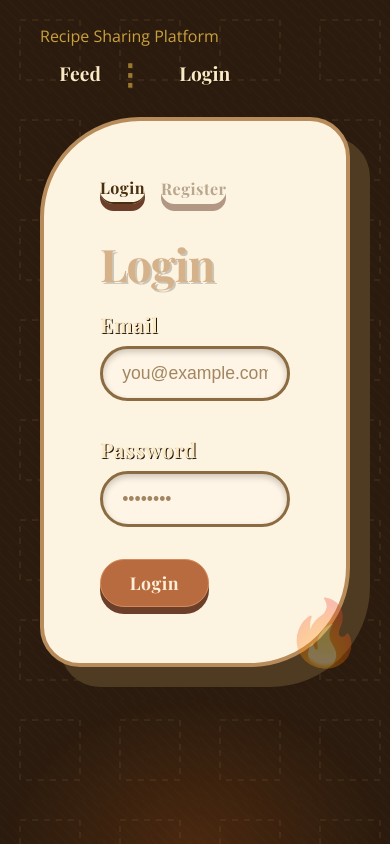
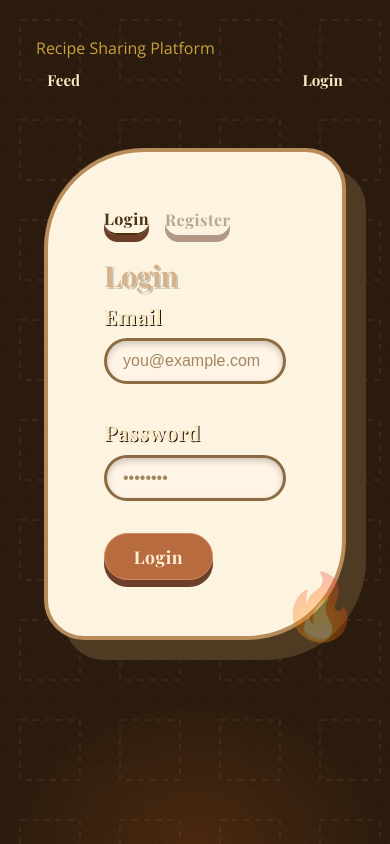
Before and after one commit to istrate-mihai/recipe-sharing-platform, a Vue app: page /login in a window 390 px wide. Built offline with nearby package versions, Linux system fonts and the light colour scheme.

Commit message:
CSS updates for mobile

```diff
--- a/src/assets/main.css
+++ b/src/assets/main.css
@@ -272,10 +272,9 @@ input.error, select.error, textarea.error {
 .err-msg {
   display: block;
   margin-top: 0.3rem;
-  color: #5a0000;
+  color: #ffa07a;
   font-size: 0.95rem;
   font-style: italic;
-  font-weight: 600;
 }
 .api-error {
   background: #b35f5f30;
@@ -283,7 +282,7 @@ input.error, select.error, textarea.error {
   padding: 1rem;
   border-radius: 20px;
   margin-bottom: 1.5rem;
-  color: #5a0000;
+  color: #ffe0d0;
 }
 
 /* ===== HomeView – recipe feed ===== */
@@ -663,9 +662,9 @@ body, .navbar, .profile-header, .not-found {
   color: #fef0d7;
 }
 
-/* Error messages – dark red for contrast on light card backgrounds */
+/* Error messages – already light red, fine */
 .err-msg {
-  color: #5a0000;
+  color: #ffb39b;
 }
 
 /* Placeholder inside light inputs – already set above, but ensure it's visible */
@@ -681,3 +680,197 @@ input::placeholder, textarea::placeholder {
   border-radius: 40px;
   text-align: center;
 }
+
+/* ===================================================================
+   RESPONSIVE — mobile first adjustments (≤ 640px)
+   =================================================================== */
+@media (max-width: 640px) {
+
+  /* ── Page padding ── */
+  body {
+    padding: 0.75rem;
+  }
+
+  /* ── Navbar ── */
+  .navbar {
+    flex-direction: column;
+    align-items: flex-start;
+    gap: 0.75rem;
+    padding: 1rem 1.2rem;
+    border-radius: 24px 24px 16px 16px;
+    margin-bottom: 1.5rem;
+  }
+
+  .navbar .brand {
+    font-size: 1.2rem;
+    padding: 0.2rem 0.6rem;
+  }
+
+  .nav-links {
+    width: 100%;
+    gap: 0;
+    justify-content: space-between;
+  }
+
+  .nav-links a,
+  .nav-links button {
+    font-size: 0.95rem;
+    padding: 0.4rem 0.7rem;
+  }
+
+  /* hide the ⋮ dividers on mobile — too cramped */
+  .nav-links a:not(:last-child)::after,
+  .nav-links button:not(:last-child)::after {
+    display: none;
+  }
+
+  /* ── Hero text ── */
+  h1 {
+    font-size: 2.2rem;
+    line-height: 1.15;
+  }
+
+  /* ── Search ── */
+  .search-input {
+    max-width: 100%;
+    font-size: 1rem;
+    padding: 0.75rem 1rem 0.75rem 3rem;
+  }
+
+  /* ── Filter bar ── */
+  .filter-bar {
+    border-radius: 24px;
+    padding: 0.8rem 1rem;
+    gap: 0.5rem;
+    margin: 1.5rem 0;
+  }
+
+  .filter-bar button {
+    font-size: 0.85rem;
+    padding: 0.4rem 0.9rem;
+  }
+
+  /* ── Recipe cards ── */
+  .recipe-card {
+    border-radius: 24px 12px 24px 12px;
+    padding: 1.2rem;
+    margin-bottom: 1.5rem;
+    box-shadow: 6px 6px 0 #4f3a22;
+  }
+
+  .recipe-card:hover {
+    transform: translate(-4px, -4px);
+    box-shadow: 10px 10px 0 #4d7a4d;
+  }
+
+  .recipe-card .card-image {
+    height: 140px;
+    border-radius: 16px 8px 0 0;
+  }
+
+  /* ── Recipe detail page ── */
+  .recipe {
+    padding: 1.2rem;
+    border-radius: 24px;
+  }
+
+  .recipe-hero-image {
+    height: 200px;
+    border-radius: 16px;
+  }
+
+  .recipe-footer {
+    flex-direction: column;
+    gap: 0.8rem;
+    align-items: flex-start;
+  }
+
+  .owner-actions {
+    flex-direction: column;
+    width: 100%;
+  }
+
+  .owner-actions .edit-btn,
+  .owner-actions .delete-btn {
+    width: 100%;
+    text-align: center;
+  }
+
+  /* ── Forms (add/edit recipe, login) ── */
+  .write-page,
+  .login-page {
+    padding: 1rem 0.5rem;
+  }
+
+  .write-page h1,
+  .login-page h1 {
+    font-size: 1.8rem;
+  }
+
+  .field input,
+  .field textarea,
+  .field select {
+    font-size: 1rem;
+    padding: 0.7rem 1rem;
+  }
+
+  .ingredient-row,
+  .step-row {
+    flex-direction: column;
+    gap: 0.4rem;
+  }
+
+  .ingredient-row input {
+    width: 100%;
+  }
+
+  /* ── Profile page ── */
+  .profile-header {
+    padding: 1rem;
+    border-radius: 20px;
+  }
+
+  /* ── Confirm modal ── */
+  .modal-box {
+    padding: 2rem 1.2rem 1.5rem;
+    border-radius: 20px;
+  }
+
+  .modal-actions {
+    flex-direction: column;
+    gap: 0.6rem;
+  }
+
+  .modal-btn {
+    width: 100%;
+    padding: 0.75rem;
+  }
+
+  /* ── Scroll to top button — nudge left on mobile so it doesn't clip ── */
+  .scroll-top-btn {
+    bottom: 1.2rem;
+    right: 1.2rem;
+    width: 42px;
+    height: 42px;
+    font-size: 1.1rem;
+  }
+}
+
+/* ── Tablet tweaks (641px – 900px) ── */
+@media (min-width: 641px) and (max-width: 900px) {
+  body {
+    padding: 1rem 1.5rem;
+  }
+
+  .navbar {
+    padding: 1rem 1.5rem;
+  }
+
+  .recipe-card {
+    box-shadow: 8px 8px 0 #4f3a22;
+  }
+
+  .filter-bar {
+    border-radius: 40px;
+  }
+}
```
